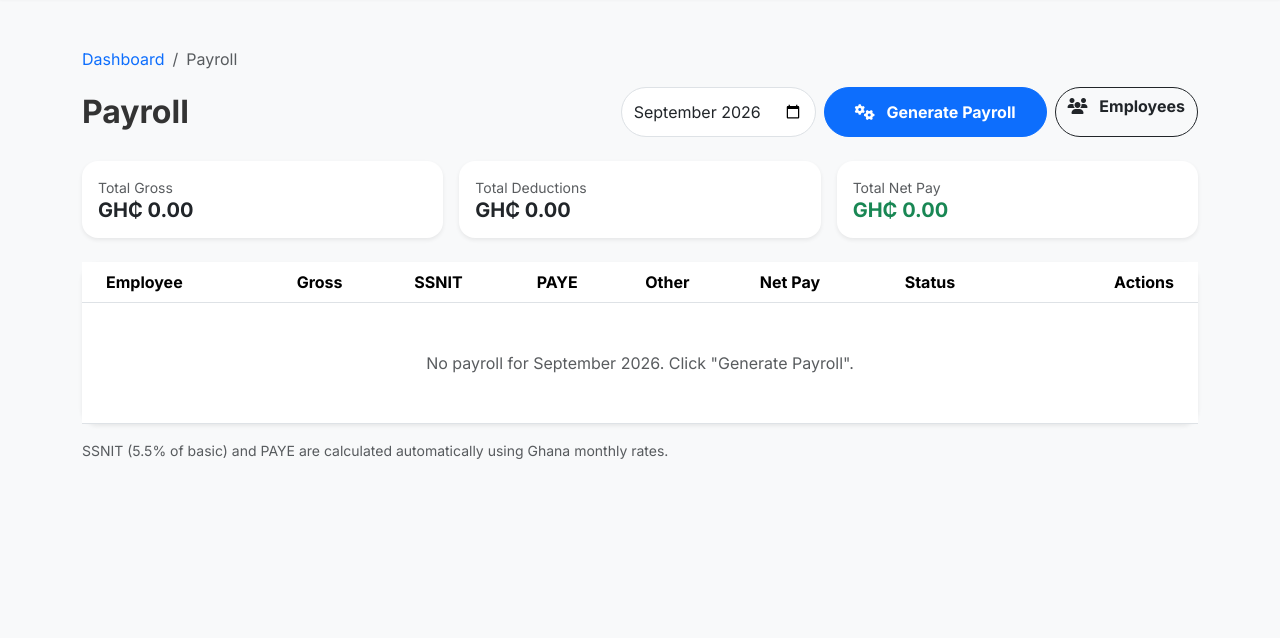
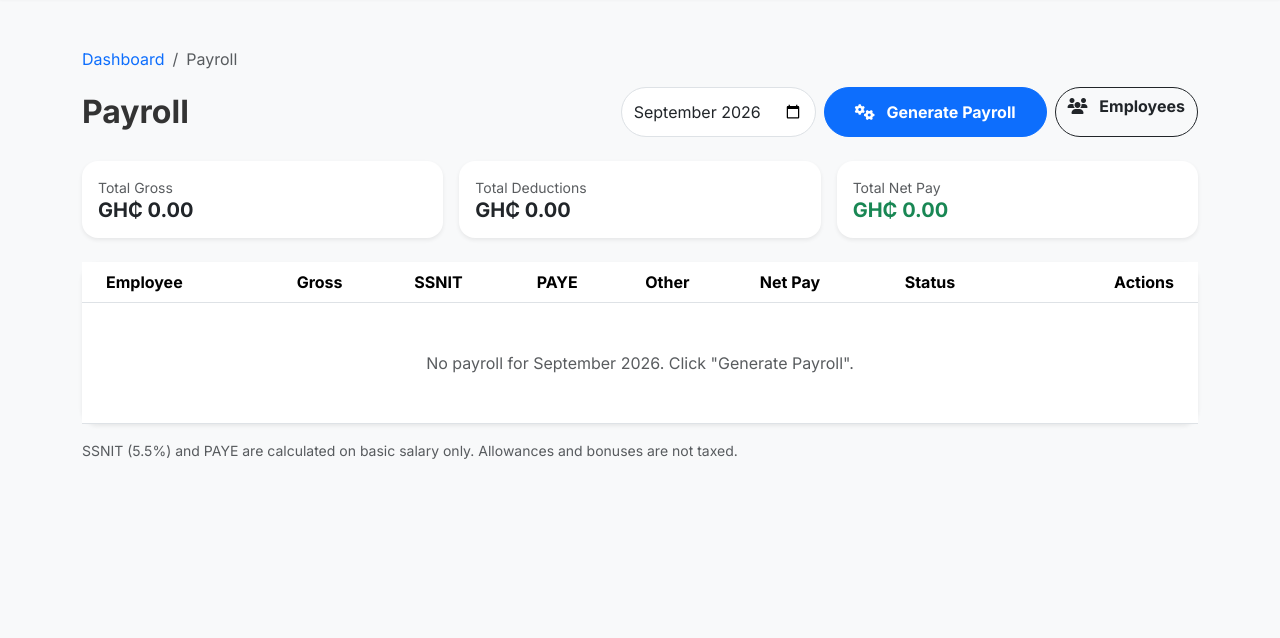
Before and after one commit to NketiaAsubontengErnest/CLDA, a PHP site: page /CLDA/admin/payroll in a window 1280 px wide. Shown: the part 72-710 px from the top of the page. Run offline with PHP 8.4, Linux system fonts and the light colour scheme; the visitor is signed in with stand-in values (Sample User, id 1); data that the repository does not hold is empty; some libraries are stand-ins or nearby versions.

Commit message:
update: updating the payroll to exempt the allowance and bonus from tax

```diff
--- a/app/models/Payroll.php
+++ b/app/models/Payroll.php
@@ -9,7 +9,7 @@ class Payroll extends Model {
         \App\Core\PayrollSchema::ensure($this->db);
     }
 
-    // Ghana defaults: SSNIT employee contribution 5.5% of basic; PAYE on monthly chargeable income.
+    // SSNIT (5.5%) and PAYE are both computed on basic salary only; allowances and bonus are paid untaxed.
     // Adjust these if statutory rates change.
     const SSNIT_RATE = 0.055;
 
@@ -29,7 +29,7 @@ class Payroll extends Model {
     public static function compute($basic, $allowances, $bonus, $other) {
         $gross = $basic + $allowances + $bonus;
         $ssnit = round($basic * self::SSNIT_RATE, 2);
-        $tax = self::paye($gross - $ssnit);
+        $tax = self::paye($basic - $ssnit); // allowances and bonus are not taxed
         $deductions = $ssnit + $tax + $other;
         return [
             'gross_pay' => round($gross, 2),
--- a/app/views/admin/payroll/index.php
+++ b/app/views/admin/payroll/index.php
@@ -103,7 +103,7 @@ $totalNet = array_sum(array_column($records, 'net_pay'));
                 </div>
             </div>
         </div>
-        <p class="small text-muted mt-3">SSNIT (5.5% of basic) and PAYE are calculated automatically using Ghana monthly rates.</p>
+        <p class="small text-muted mt-3">SSNIT (5.5%) and PAYE are calculated on basic salary only. Allowances and bonuses are not taxed.</p>
     </div>
 </main>
 
```
